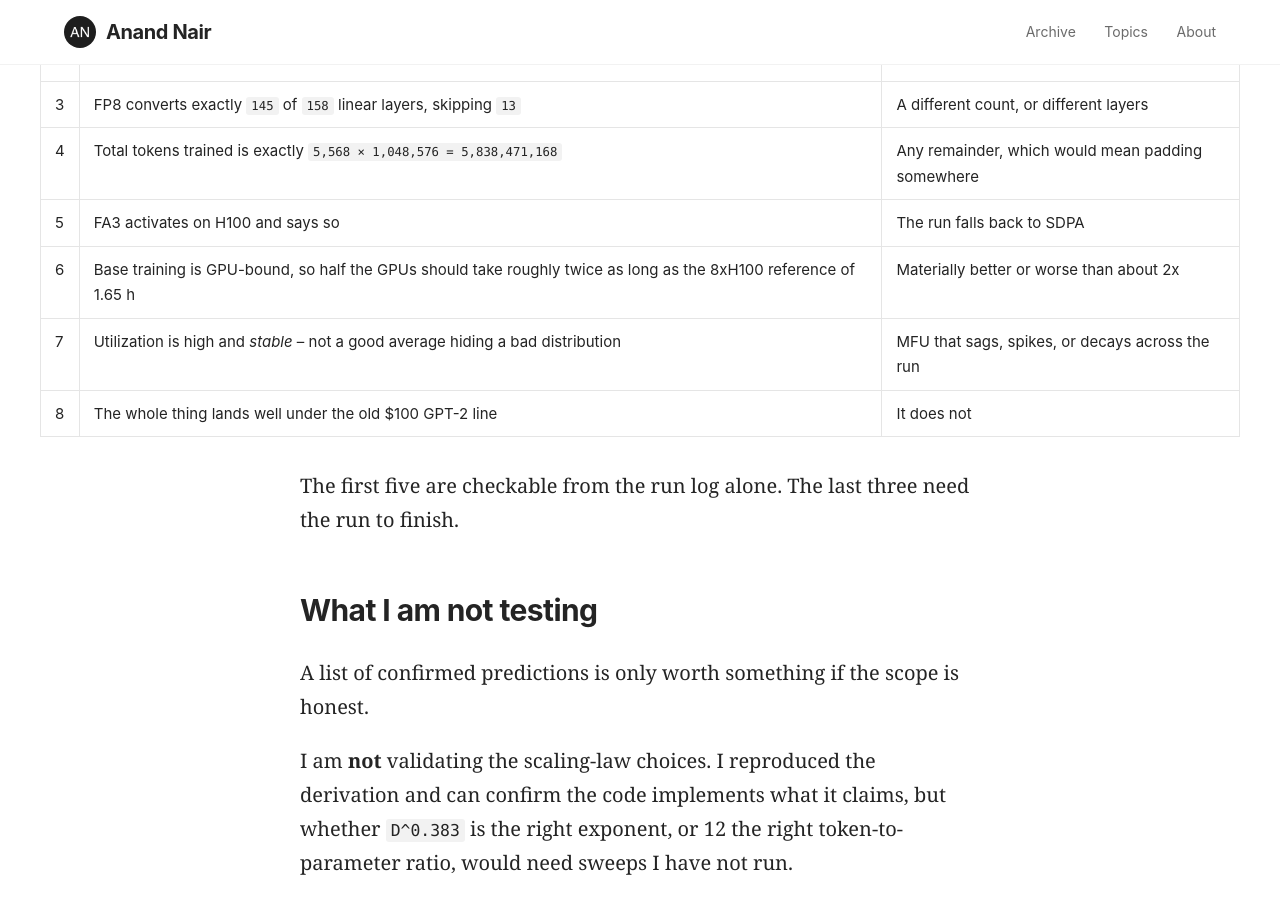
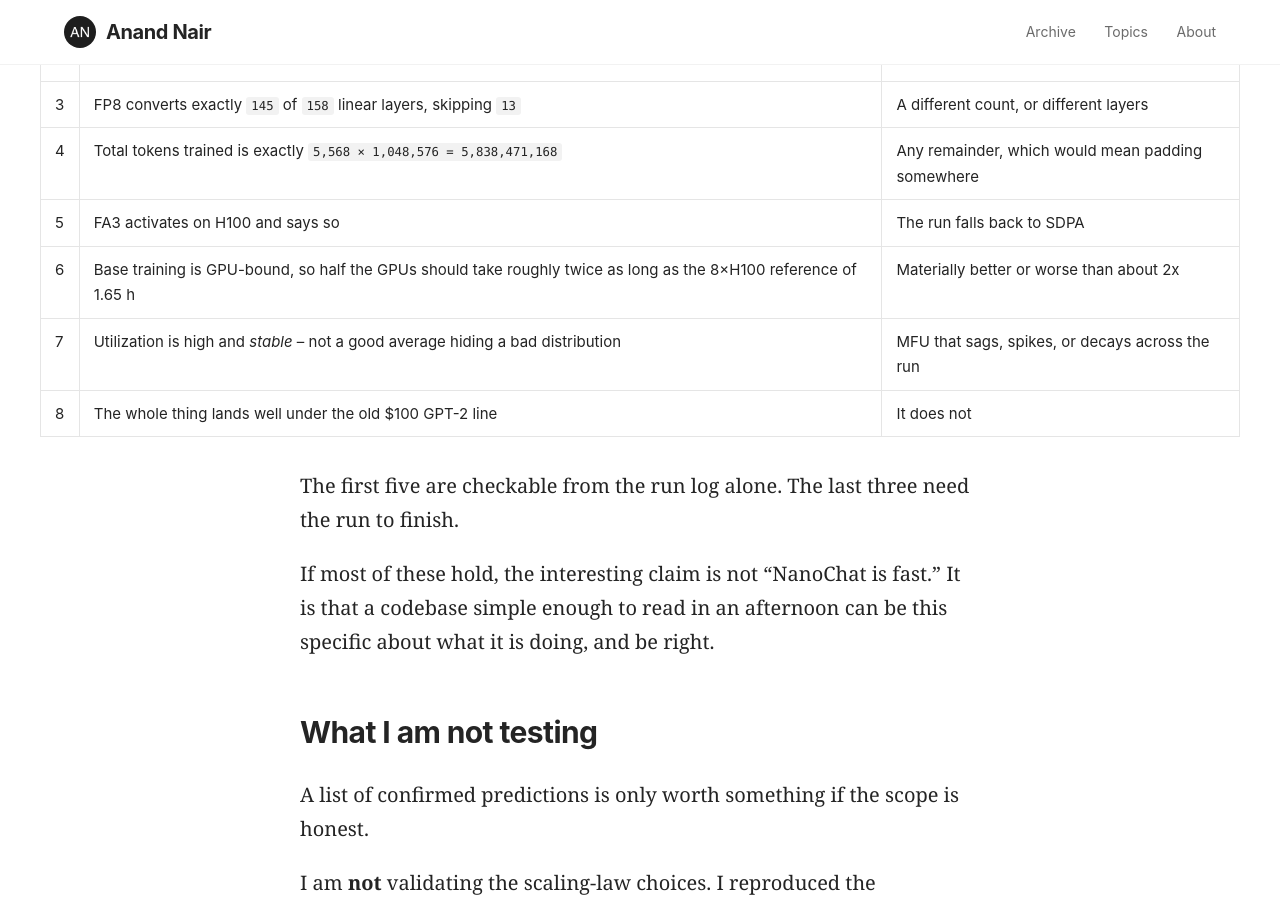
Before and after one commit to anandnair2005/anandnair2005.github.io, a Jekyll site: the page built from _posts/2026-08-10-nanochat-speedrun-part-1.md, in a window 1280 px wide and 900 px high, scrolled down 19367 px. Built offline with Jekyll 4.4.1, drawn with Linux system fonts in a browser that asks for light colours; some of the changed text lies outside the part shown.

Commit message:
Fix typos in text and figures
- Fix markdown math snippet logic in speedrun part 1
- Fix table multiplier sign in speedrun part 1
- Add summary concluding sentence in speedrun part 1
- Fix font parsing bug in figure generator
- Regenerate SVGs and Medium-compatible PNGs
- Exclude png-export-prompt from Jekyll build

````diff
--- a/_config.yml
+++ b/_config.yml
@@ -37,4 +37,5 @@
   - vendor
   - preview-*.html
   - figures/export-png.html
+  - figures/png-export-prompt.md
   - figures/__pycache__
--- a/_posts/2026-08-10-nanochat-speedrun-part-1.md
+++ b/_posts/2026-08-10-nanochat-speedrun-part-1.md
@@ -105,7 +105,7 @@
 NanoChat tiles a pattern string across layers. The default is `SSSL`, where `L` is full context and `S` is shorter. Reading `_compute_window_sizes`:
 
 ```python
-short_window = -(long_window // 4 // 128) * 128  # ceil to FA3 tile size
+short_window = -(-long_window // 4 // 128) * 128  # ceil to FA3 tile size
 ```
 
 At `sequence_len = 2048` that is **512** – a quarter of the context, rounded to a tile boundary. So with `SSSL` tiled across 24 layers, layers 3, 7, 11, 15, 19 and 23 get full context, and the other eighteen see 512 tokens.
@@ -273,11 +273,13 @@
 | 3 | FP8 converts exactly `145` of `158` linear layers, skipping `13` | A different count, or different layers |
 | 4 | Total tokens trained is exactly `5,568 × 1,048,576 = 5,838,471,168` | Any remainder, which would mean padding somewhere |
 | 5 | FA3 activates on H100 and says so | The run falls back to SDPA |
-| 6 | Base training is GPU-bound, so half the GPUs should take roughly twice as long as the 8xH100 reference of 1.65 h | Materially better or worse than about 2x |
+| 6 | Base training is GPU-bound, so half the GPUs should take roughly twice as long as the 8×H100 reference of 1.65 h | Materially better or worse than about 2x |
 | 7 | Utilization is high and *stable* – not a good average hiding a bad distribution | MFU that sags, spikes, or decays across the run |
 | 8 | The whole thing lands well under the old $100 GPT-2 line | It does not |
 
 The first five are checkable from the run log alone. The last three need the run to finish.
+
+If most of these hold, the interesting claim is not "NanoChat is fast." It is that a codebase simple enough to read in an afternoon can be this specific about what it is doing, and be right.
 
 ## What I am not testing
 
--- a/figures/figlib.py
+++ b/figures/figlib.py
@@ -28,16 +28,16 @@
 DIM = "#555555"
 
 SANS = ("-apple-system,BlinkMacSystemFont,'Segoe UI',Roboto,"
-        "'Helvetica,Arial,sans-serif'")
+        "Helvetica,Arial,sans-serif")
 MONO = ("ui-monospace,SFMono-Regular,Consolas,'Liberation Mono',"
-        "'Menlo,monospace'")
+        "Menlo,monospace")
 
 OUT = os.path.dirname(os.path.abspath(__file__))
 
 
 def esc(s):
     return (str(s).replace("&", "&amp;").replace("<", "&lt;")
-            .replace(">", "&gt;").replace("'", "&quot;"))
+            .replace(">", "&gt;").replace('"', "&quot;"))
 
 
 class Fig:
````
Also changed, not shown: figures/bestfit-packing.svg, figures/depth-cascade.svg, figures/optimizer-step.svg, figures/png/bestfit-packing.png, figures/png/depth-cascade.png, figures/png/optimizer-step.png, figures/png/precision-map.png, figures/png/repo-map.png, figures/png/sssl-window.png, figures/precision-map.svg, figures/repo-map.svg, figures/sssl-window.svg.
